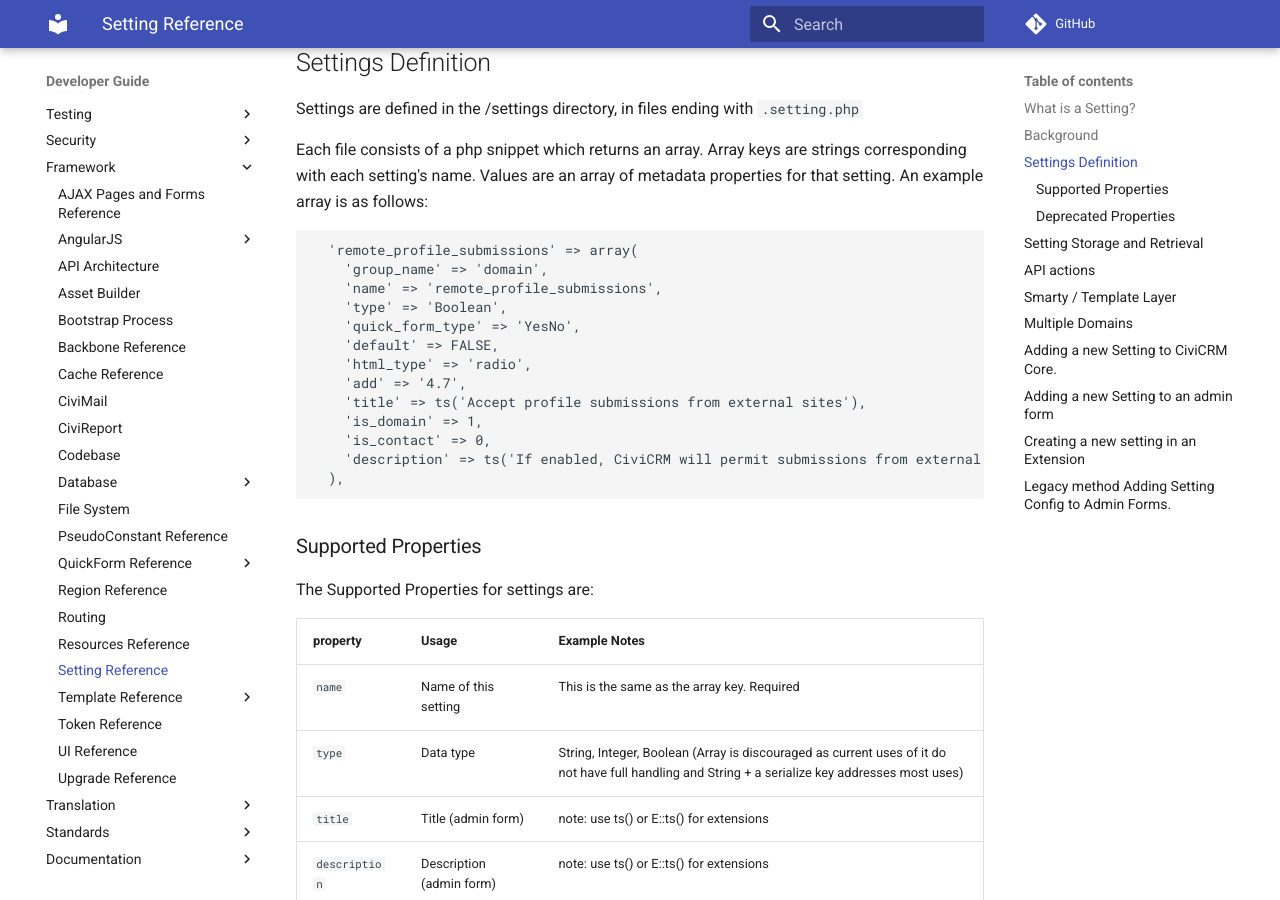
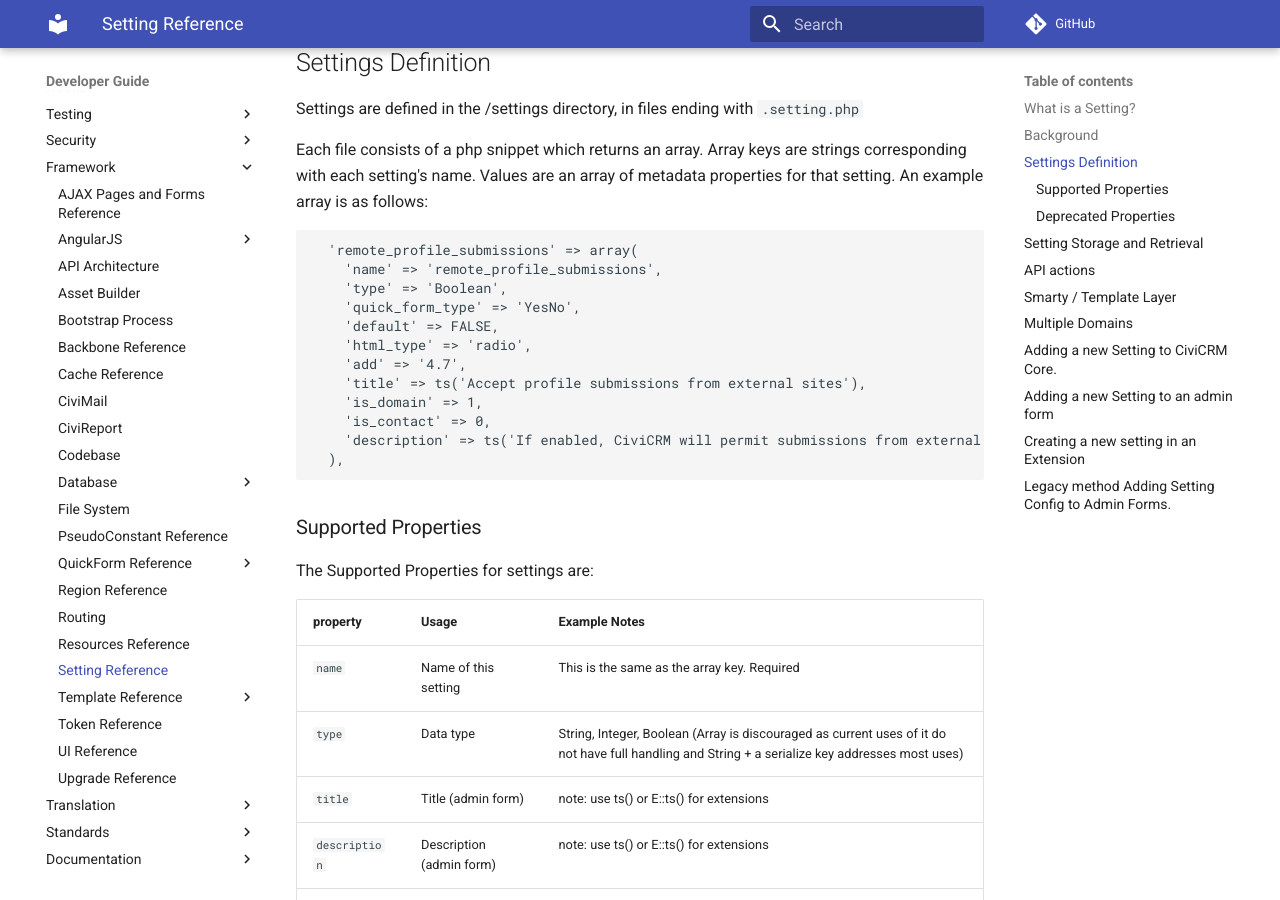
Before and after one commit to civicrm/civicrm-dev-docs, an MkDocs documentation site: the page built from docs/framework/setting.md, in a window 1280 px wide and 900 px high, scrolled down 1339 px. Built offline with MkDocs 1.6.1 and Material for MkDocs 9.7.7, drawn with Linux system fonts in a browser that asks for light colours; comment, search, counter and statistics services are not loaded; old or Windows-style settings are respelled for this version of MkDocs.

Commit message:
don't include deprecated attribute in example

````diff
--- a/docs/framework/setting.md
+++ b/docs/framework/setting.md
@@ -35,7 +35,6 @@
 
 ```php
   'remote_profile_submissions' => array(
-    'group_name' => 'domain',
     'name' => 'remote_profile_submissions',
     'type' => 'Boolean',
     'quick_form_type' => 'YesNo',
````
